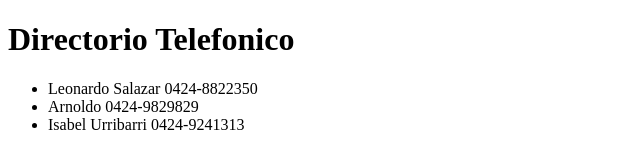
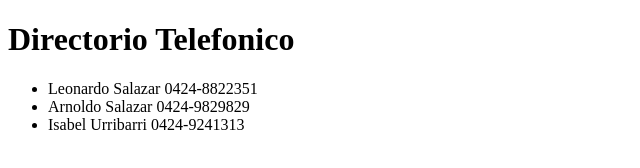
Before and after one commit to mcamachog1/telefonos, a plain HTML site: page maryvi/telefonos.html in a window 1280 px wide. Shown: the full height of the page, 0-640 px from the left. Drawn offline with Linux system fonts and the light colour scheme.

Commit message:
Update telefonos.html

```diff
--- a/maryvi/telefonos.html
+++ b/maryvi/telefonos.html
@@ -7,9 +7,9 @@
         <h1>Directorio Telefonico</h1>
         <ul>
            <li>
-              Leonardo Salazar 0424-8822350
+              Leonardo Salazar 0424-8822351
            </li>
-           <li>Arnoldo 0424-9829829</li>
+           <li>Arnoldo Salazar 0424-9829829</li>
            <li>Isabel Urribarri 0424-9241313</li>
         </ul>
     </body>
```
